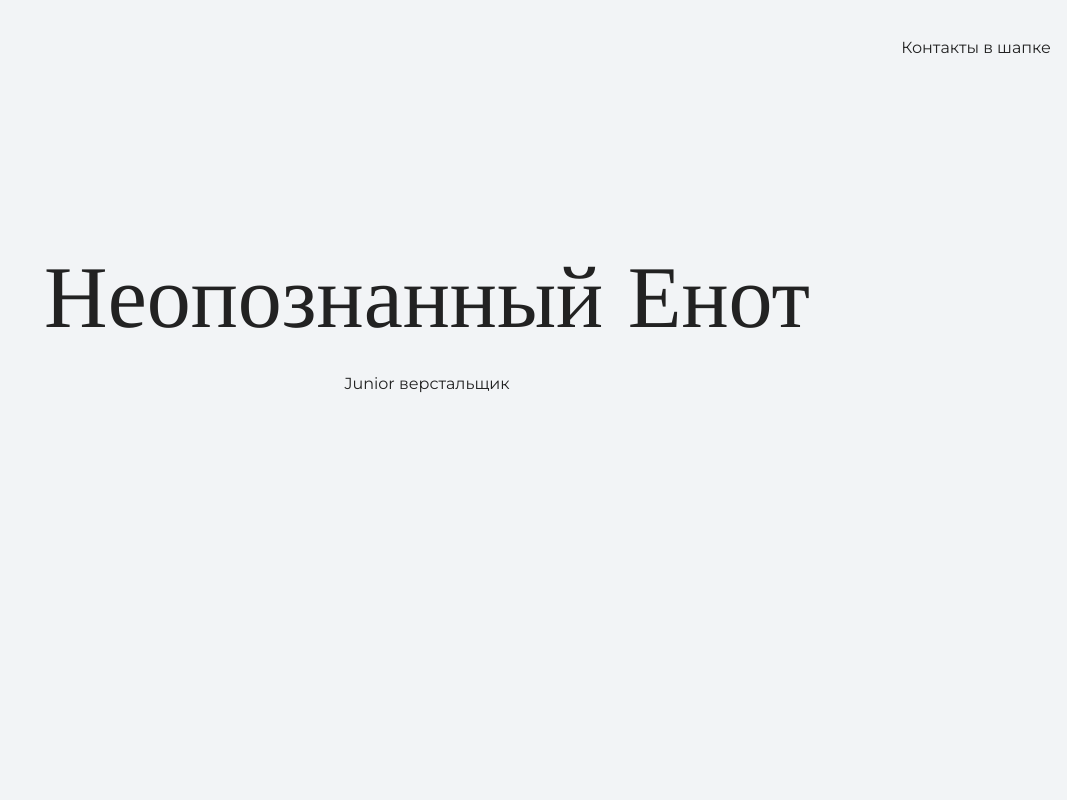
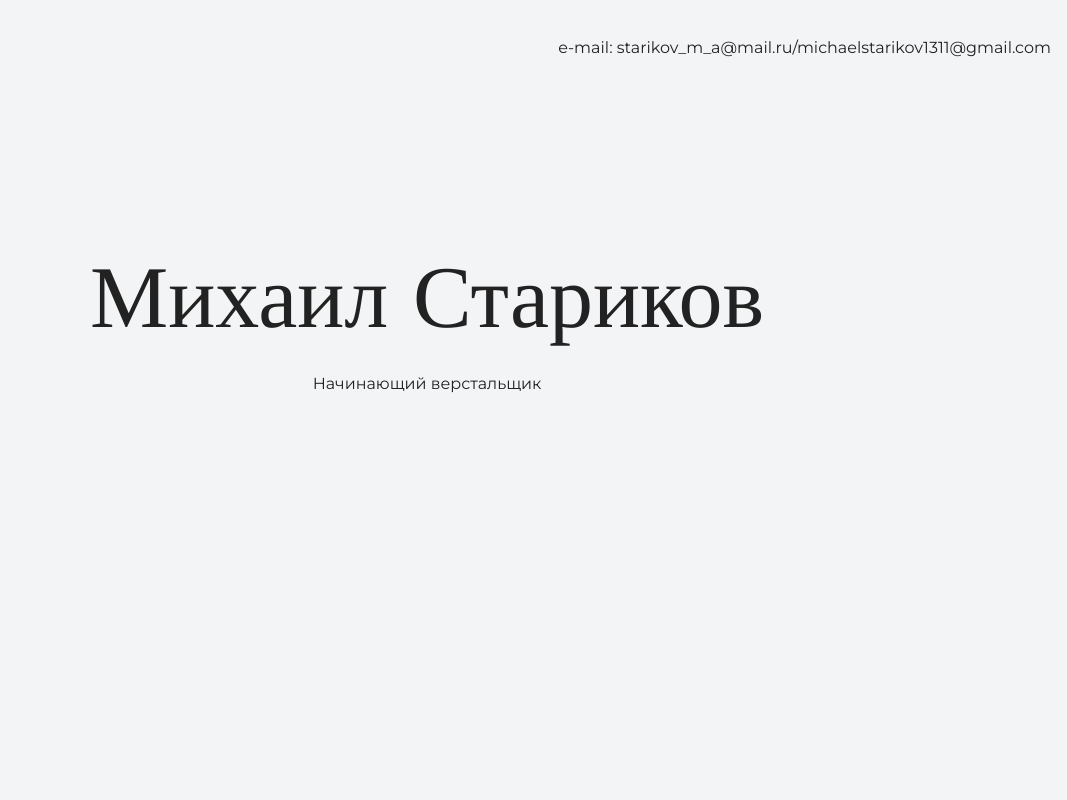
Before and after one commit to michaelstarikov/my-site, a plain HTML site: page index.html in a window 1280 px wide. Shown: the top 800 px of the page, without its empty margins (213-1280 px from the left). Drawn offline with nearby package versions, Linux system fonts and the light colour scheme.

Commit message:
меняет текст на главной странице

```diff
--- a/index.html
+++ b/index.html
@@ -10,13 +10,13 @@
   <body>
     <header class="page-header">
       <div class="container">
-      Контакты в шапке
+     e-mail: starikov_m_a@mail.ru/michaelstarikov1311@gmail.com
     </div>
     </header>
 
     <section class="hero-image">
-      <h1 class="heading"><div class="container">Неопознанный Енот</div></h1>
-      <p> <div class="container"> Junior верстальщик </div> </p>
+      <h1 class="heading"><div class="container">Михаил Стариков</div></h1>
+      <p> <div class="container"> Начинающий верстальщик </div> </p>
     </section>
 
     <section class="intro">
```
